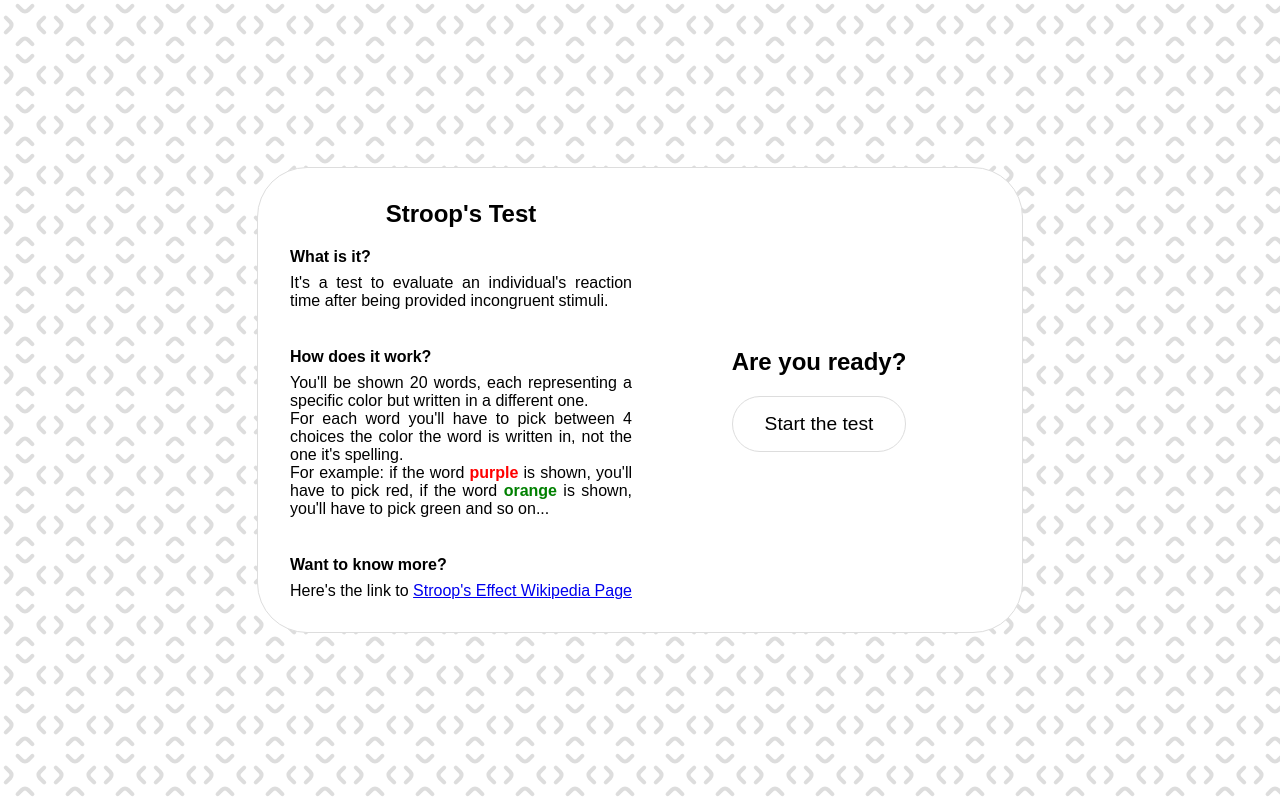
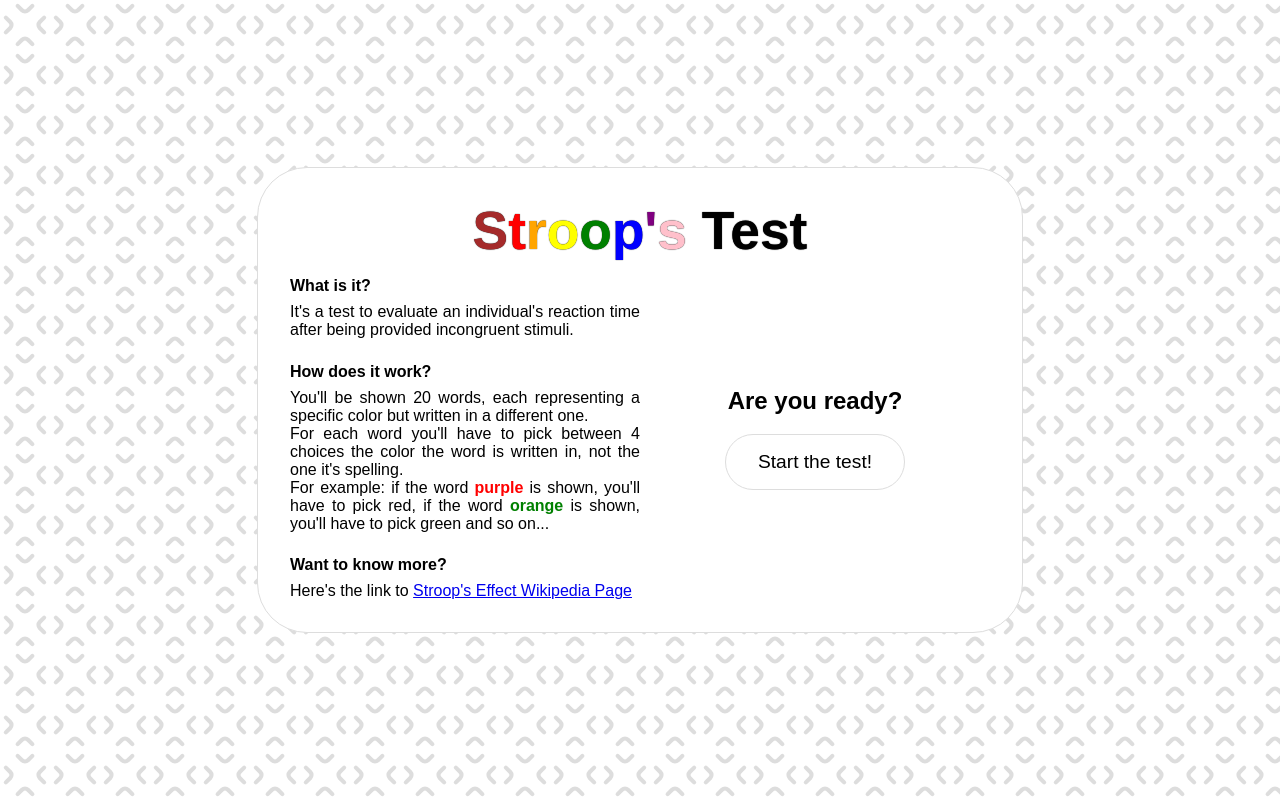
Before and after one commit to francesco892/stroop-test, a React (Vite) app: page / in a window 1280 px wide. Built offline with nearby package versions, Linux system fonts and the light colour scheme.

Commit message:
[UPDATE] styling + [ADD] home button

```diff
--- a/src/App.css
+++ b/src/App.css
@@ -1,14 +1,32 @@
 .container {
   display: flex;
+  flex-direction: column;
   width: 700px;
   max-height: 400px;
-  flex:1;
+  flex: 1;
   background-color: white;
   border: 1px solid #ddd;
   border-radius: 50px;
   padding: 2rem;
   gap: 1rem;
   margin: 1rem;
+}
+
+.content {
+  display: flex;
+  flex: 1;
+}
+
+header {
+  display: flex;
+  justify-content: space-between;
+}
+
+header>h1 {
+  margin: 0;
+  font-size: 40pt;
+  text-shadow: 0px 0px 1px black;
+  text-wrap: nowrap;
 }
 
 section {
@@ -20,10 +38,17 @@ section {
   position: relative;
 }
 
-@media screen and (max-width: 750px) {
+@media screen and (max-width: calc(700px + 6rem)) {
   .container {
-    flex-direction: column;
-    width: auto;
+    width: calc(100% - 6rem);
     max-height: 100%;
   }
+
+  .content {
+    flex-direction: column;
+  }
+
+  header>h1 {
+    font-size: 28pt;
+  }
 }
--- a/src/App.tsx
+++ b/src/App.tsx
@@ -1,8 +1,11 @@
 import { useState } from 'react';
 import './App.css';
+import Button from './components/Button/button';
+import ButtonGroup from './components/ButtonGroup/buttonGroup';
+import { Home } from './components/Icons/icons';
 import GameResult from './models/gameResults';
 import { Step } from './steps';
-import Game from './steps/Game/game';
+import Game, { COLORS } from './steps/Game/game';
 import Result from './steps/Result/result';
 import Tutorial from './steps/Tutorial/tutorial';
 
@@ -13,18 +16,27 @@ const App = () => {
 
   return (
     <div className="container">
+      <header>
+        <ButtonGroup>
+          <Button key={"home-" + currentStep} hidden={currentStep === Step.TUTORIAL} size="s" onClick={() => setCurrentStep(Step.TUTORIAL)}>
+            <Home />
+          </Button>
+        </ButtonGroup>
+        <h1>{[..."Stroop's Test"].map((c, index) => <span key={index} style={{ color: COLORS[index] || "black" }}>{c}</span>)}</h1>
+        <ButtonGroup>
+        </ButtonGroup>
+      </header>
+      <div className="content">
         {currentStep === Step.TUTORIAL && (
           <Tutorial onGameStart={() => setCurrentStep(Step.GAME)} />
         )}
         {currentStep === Step.GAME && (
-        <Game
-          onGameEnd={(gameResult: GameResult) => { setGameResult(gameResult); setCurrentStep(Step.RESULT); }}
-          onGameCancel={() => setCurrentStep(Step.TUTORIAL)}
-        />
+          <Game onGameEnd={(gameResult: GameResult) => { setGameResult(gameResult); setCurrentStep(Step.RESULT); }} />
         )}
         {currentStep === Step.RESULT && (
-        <Result gameResult={gameResult!} onBack={() => setCurrentStep(Step.TUTORIAL)} onNewGame={() => setCurrentStep(Step.GAME)} />
+          <Result gameResult={gameResult!} onNewGame={() => setCurrentStep(Step.GAME)} />
         )}
+      </div>
     </div>
   )
 }
--- a/src/components/Button/button.css
+++ b/src/components/Button/button.css
@@ -1,6 +1,7 @@
-.button {
+button {
     display: flex;
     justify-content: center;
+    align-items: center;
     background-color: white;
     color: black;
     border-radius: 50px;
@@ -10,9 +11,9 @@
     gap: .5rem;
 }
 
-.button.hover,
-.button:active,
-.button:focus {
+button.hover,
+button:active,
+button:focus {
     background-color: #ddd;
 }
 
@@ -28,11 +29,5 @@
 
 .s-size {
     font-size: medium;
-    padding: .5rem;
+    padding: .25rem 1rem;
 }
-
-.top-right {
-    position: absolute;
-    top: 0;
-    right: 0;
-}
--- a/src/components/Button/button.tsx
+++ b/src/components/Button/button.tsx
@@ -2,20 +2,25 @@ import { useState } from "react";
 import callback from "../../models/callback";
 import "./button.css";
 
-const Button = ({ children, id, className, size, onClick }: { children?: React.ReactNode, id?: string, className?: string, size?: "l" | "m" | "s", onClick?: callback }) => {
+const Button = ({ children, id, className, hidden, size, onClick }: { children?: React.ReactNode, id?: string, hidden?: boolean, className?: string, size?: "l" | "m" | "s", onClick?: callback }) => {
 
     const [hover, setHover] = useState(false);
 
     return (
+        <>
+            {!hidden && (
                 <button
                     id={id}
-            className={`button ${hover ? "hover" : ""} ${size || "m"}-size ${className || ""}`}
+                    className={`${hover ? "hover" : ""} ${size || "m"}-size ${className || ""}`}
                     onClick={onClick}
+                    onBlur={() => setHover(false)}
                     onMouseMove={() => setHover(true)}
                     onMouseLeave={() => setHover(false)}
                 >
                     {children}
                 </button>
+            )}
+        </>
     )
 }
 
--- a/src/components/ButtonGroup/buttonGroup.css
+++ b/src/components/ButtonGroup/buttonGroup.css
@@ -5,7 +5,7 @@
     width: 100%;
 }
 
-.button-group > .button{
+.button-group.expanded > button{
     flex: 1;
     min-width: 0;
 }
--- a/src/components/ButtonGroup/buttonGroup.tsx
+++ b/src/components/ButtonGroup/buttonGroup.tsx
@@ -1,9 +1,9 @@
 import { ReactNode } from "react";
 import "./buttonGroup.css";
 
-const ButtonGroup = ({ children }: { children: ReactNode }) => {
+const ButtonGroup = ({ children, className, expanded }: { children?: ReactNode, className?: string, expanded?: boolean }) => {
     return (
-        <div className="button-group">
+        <div className={`button-group ${expanded ? "expanded" : ""} ${className || ""}`}>
             {children}
         </div>
     );
--- /dev/null
+++ b/src/components/Icons/icons.tsx
@@ -0,0 +1 @@
+export const Home = ({ size = 30, color = "#000000" }) => (<svg xmlns="http://www.w3.org/2000/svg" width={size} height={size} viewBox="0 0 24 24" fill="none" stroke={color} strokeWidth="2" strokeLinecap="round" strokeLinejoin="round"><path d="M20 9v11a2 2 0 0 1-2 2H6a2 2 0 0 1-2-2V9" /><path d="M9 22V12h6v10M2 10.6L12 2l10 8.6" /></svg>);
--- a/src/steps/Game/game.css
+++ b/src/steps/Game/game.css
@@ -1,6 +1,4 @@
 .current-color {
-    padding: 1rem;
-    border-radius: 50px;
     font-size: 40pt;
     text-shadow: 0px 0px 1px black;
 }
--- a/src/steps/Game/game.tsx
+++ b/src/steps/Game/game.tsx
@@ -1,16 +1,15 @@
 import { useEffect, useState } from "react";
 import Button from "../../components/Button/button";
 import ButtonGroup from "../../components/ButtonGroup/buttonGroup";
-import callback from "../../models/callback";
 import GameResult from "../../models/gameResults";
 import { getRandomElement, getRandomElements, shuffleArray } from "../../utils/randomizer";
 import "./game.css";
 
 const ROUNDS: number = import.meta.env.VITE_GAME_ROUNDS;
 const CHOICES: number = import.meta.env.VITE_GAME_CHOICES;
-const COLORS = ["red", "green", "blue", "yellow", "orange", "purple", "brown", "pink", "grey"];
+export const COLORS = ["brown", "red", "orange", "yellow", "green", "blue", "purple", "pink", "grey"];
 
-const Game = ({ onGameEnd, onGameCancel }: { onGameEnd: (gameResult: GameResult) => void, onGameCancel: callback }) => {
+const Game = ({ onGameEnd }: { onGameEnd: (gameResult: GameResult) => void }) => {
 
     const [round, setRound] = useState(0);
     const [score, setScore] = useState(0);
@@ -43,11 +42,8 @@ const Game = ({ onGameEnd, onGameCancel }: { onGameEnd: (gameResult: GameResult)
 
     return (
         <section>
-            <Button size="s" className="top-right" onClick={onGameCancel} >
-                Back
-            </Button>
             <h1 className="current-color" style={{ color }}>{colorName}</h1>
-            <ButtonGroup>
+            <ButtonGroup expanded>
                 {choices.map((c, index) => <Button key={index + "-" + c} onClick={() => onChoiceButtonClick(c)}>{c}</Button>)}
             </ButtonGroup>
         </section>
--- a/src/steps/Result/result.tsx
+++ b/src/steps/Result/result.tsx
@@ -1,19 +1,15 @@
 import Button from "../../components/Button/button";
-import ButtonGroup from "../../components/ButtonGroup/buttonGroup";
 import callback from "../../models/callback";
 import GameResult from "../../models/gameResults";
 
 const ROUNDS: number = import.meta.env.VITE_GAME_ROUNDS;
 
-const Result = ({ gameResult, onBack, onNewGame }: { gameResult: GameResult,onBack: callback, onNewGame: callback }) => {
+const Result = ({ gameResult, onNewGame }: { gameResult: GameResult, onNewGame: callback }) => {
     return (
         <section>
             <h2>Your Score is: {gameResult.score}/{ROUNDS}</h2>
             <h3>You completed the test in: {(gameResult.gameTime / 1000).toFixed(2)} seconds</h3>
-            <ButtonGroup>
-                <Button onClick={onBack}>Back to Home</Button>
-                <Button onClick={onNewGame}>Try again!</Button>
-            </ButtonGroup>
+            <Button onClick={onNewGame}>Try again!</Button>
         </section>
     )
 }
--- a/src/steps/Tutorial/tutorial.css
+++ b/src/steps/Tutorial/tutorial.css
@@ -16,14 +16,6 @@ p {
     text-align: justify;
 }
 
-.purple {
-    color: red;
-}
-
-.green {
-    color: green;
-}
-
 .bold {
     font-weight: bold;
 }
--- a/src/steps/Tutorial/tutorial.tsx
+++ b/src/steps/Tutorial/tutorial.tsx
@@ -9,9 +9,6 @@ const Tutorial = ({ onGameStart }: { onGameStart: callback }) => {
     return (
         <>
             <section>
-                <header>
-                    <h2>Stroop's Test</h2>
-                </header>
                 <div className="game-desc">
                     <div className="desc-section">
                         <h4>What is it?</h4>
@@ -26,8 +23,8 @@ const Tutorial = ({ onGameStart }: { onGameStart: callback }) => {
                             <br />
                             For each word you'll have to pick between {CHOICES} choices the color the word is written in, not the one it's spelling.
                             <br />
-                            For example: if the word <span className="bold purple">purple</span> is shown, you'll have to pick red,
-                            if the word <span className="bold green">orange</span> is shown, you'll have to pick green and so on...
+                            For example: if the word <span style={{ color: "red", fontWeight: "bold" }}>purple</span> is shown, you'll have to pick red,
+                            if the word <span style={{ color: "green", fontWeight: "bold" }}>orange</span> is shown, you'll have to pick green and so on...
                         </p>
                     </div>
                     <div className="desc-section">
@@ -41,9 +38,7 @@ const Tutorial = ({ onGameStart }: { onGameStart: callback }) => {
             </section>
             <section>
                 <h2>Are you ready?</h2>
-                <Button size='l' onClick={onGameStart}>
-                    Start the test
-                </Button>
+                <Button size='l' onClick={onGameStart}>Start the test!</Button>
             </section>
         </>
     )
```
Lines whose indentation alone changed are shown as unchanged.
